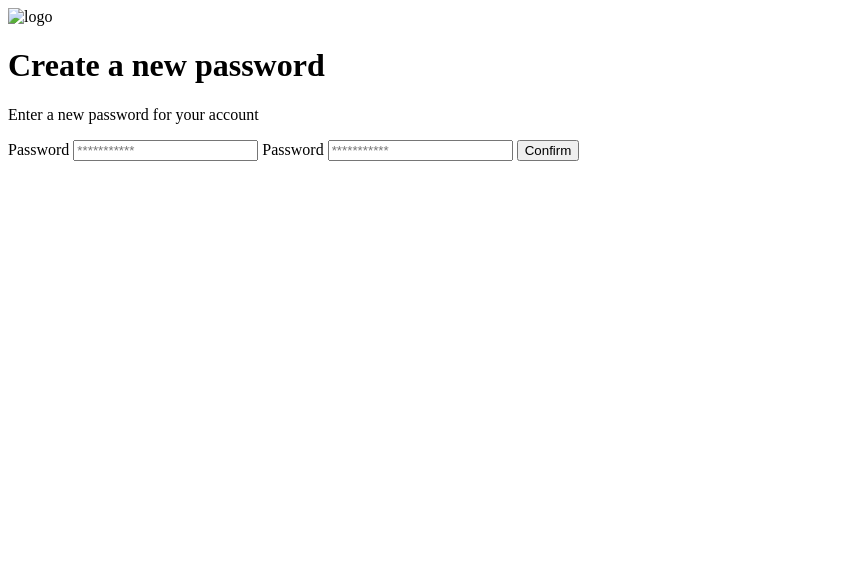
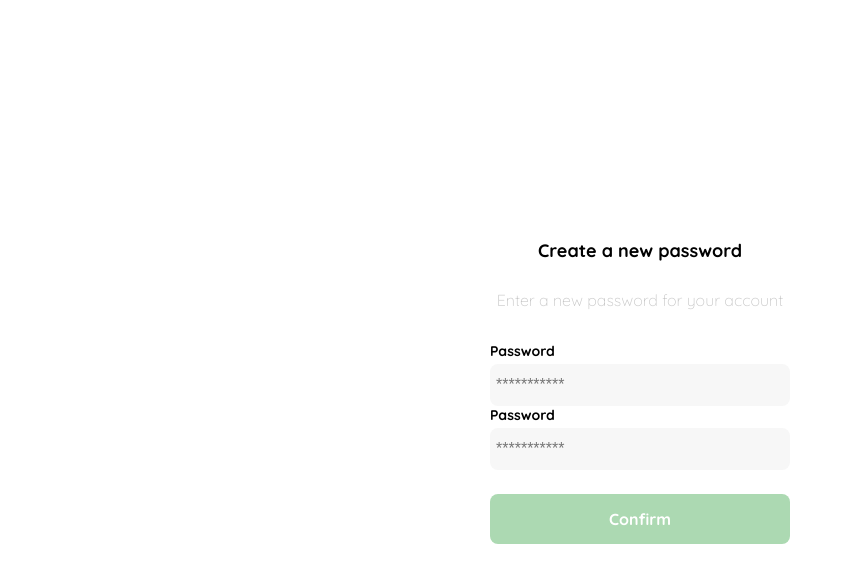
Before and after one commit to SuKuShaing/Frondend-basico, a plain HTML site: page Practico/clase-1.html in a window 1280 px wide. Shown: the whole page, without its empty margins (0-845 px from the left). Drawn offline with Linux system fonts and the light colour scheme.

Commit message:
Se le da estilos a la página Crear Nueva Contraseña

```diff
--- a/Practico/clase-1.html
+++ b/Practico/clase-1.html
@@ -4,11 +4,97 @@
     <meta charset="UTF-8">
     <meta name="viewport" content="width=device-width, initial-scale=1.0">
     <title>Document</title>
+    <link href="https://fonts.googleapis.com/css2?family=Quicksand:wght@300..700&display=swap" rel="stylesheet">
+    <style>
+        :root {
+            --white: #FFFFFF;
+            --black: #000000;
+            --very-light-pink: #C7C7C7;
+            --text-input-field: #F7F7F7;
+            --hospital-green: #ACD9B2;
+            --sm: 14px;
+            --md: 16px;
+            --lg: 18px;
+        }
+        body {
+            font-family: "Quicksand", sans-serif;
+            font-optical-sizing: auto;
+            font-style: normal;
+            margin: 0;
+        }
+        .login {
+            width: 100%;
+            height: 100vh;
+            display: grid;
+            place-items: center;
+        }
+        .form-container {
+            display: grid;
+            grid-template-rows: auto 1fr auto;
+            width: 300px;
+        }
+        .logo {
+            width: 150px;
+            margin-bottom: 48px;
+            justify-self: center;
+            display: none;
+        }
+        .title {
+            font-size: var(--lg);
+            margin-bottom: 12px;
+            text-align: center;
+        }
+        .subtitle {
+            color: var(--very-light-pink);
+            font-size: var(--md);
+            font-weight: 300;
+            margin-bottom: 32px;
+            text-align: center;
+        }
+        .form {
+            display: flex;
+            flex-direction: column;
+        }
+        .label {
+            font-size: var(--sm);
+            font-weight: bold;
+            margin-bottom: 4px;
+        }
+        .input {
+            background-color: var(--text-input-field);
+            border: none;
+            border-radius: 8px;
+            height: 30px;
+            font-size: var(--md);
+            padding: 6px;
+        }
+        .primary-button {
+            background-color: var(--hospital-green);
+            border-radius: 8px;
+            border: none;
+            color: var(--white);
+            width: 100%;
+            cursor: pointer;
+            font-size: var(--md);
+            font-family: 'Quicksand', sans-serif;
+            font-weight: bold;
+            height: 50px;
+        }
+        .login-button {
+            margin-top: 24px;
+            margin-bottom: 30px;
+        }
+        @media (max-width: 640px) {
+            .logo {
+                display: block;
+            }
+        }
+    </style>
 </head>
 <body>
     <div class="login">
         <div class="form-container">
-            <img src="" alt="logo" class="logo">
+            <img src="./logos/logo_yard_sale.svg" alt="logo" class="logo">
             <h1 class="title">Create a new password</h1>
             <p class="subtitle">Enter a new password for your account</p>
             <form action="/" class="form">
```
Also changed, not shown: Practico/icons/bt_add_to_cart.svg (renamed from Practico/Platzi_YardSale_Icons/bt_add_to_cart.svg), Practico/icons/bt_added_to_cart.svg (renamed from Practico/Platzi_YardSale_Icons/bt_added_to_cart.svg), Practico/icons/email.svg (renamed from Practico/Platzi_YardSale_Icons/email.svg), Practico/icons/flechita.svg (renamed from Practico/Platzi_YardSale_Icons/flechita.svg), Practico/icons/icon_close.png (renamed from Practico/Platzi_YardSale_Icons/icon_close.png), Practico/icons/icon_menu.svg (renamed from Practico/Platzi_YardSale_Icons/icon_menu.svg), Practico/icons/icon_shopping_cart.svg (renamed from Practico/Platzi_YardSale_Icons/icon_shopping_cart.svg), Practico/icons/icon_shopping_cart_notification.svg (renamed from Practico/Platzi_YardSale_Icons/icon_shopping_cart_notification.svg), Practico/logos/favicon_bota_fora.svg (renamed from Practico/Platzi_YardSale_Logos/favicon_bota_fora.svg), Practico/logos/favicon_yard_sale.svg (renamed from Practico/Platzi_YardSale_Logos/favicon_yard_sale.svg), Practico/logos/logo_bota_fora.svg (renamed from Practico/Platzi_YardSale_Logos/logo_bota_fora.svg), Practico/logos/logo_yard_sale.svg (renamed from Practico/Platzi_YardSale_Logos/logo_yard_sale.svg).
